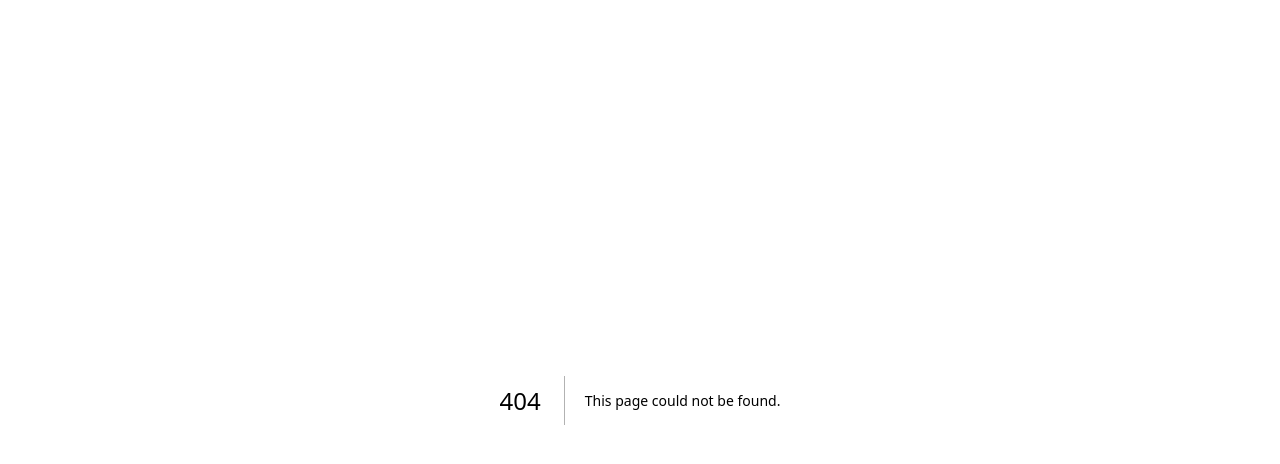
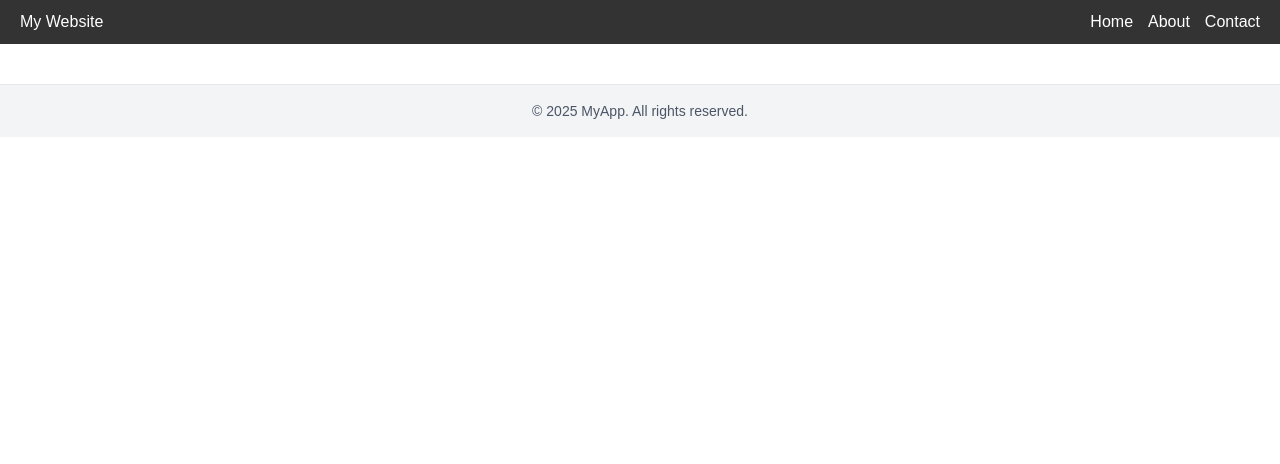
Before and after one commit to paiameya/nextjs-ts, a Next.js app: page /header in a window 1280 px wide. Before the commit this address had no page. Shown: the top 464 px of the page. Built offline with nearby package versions, Linux system fonts and the light colour scheme.

Commit message:
first commit

```diff
--- a/app/footer/page.tsx
+++ /dev/null
@@ -1,14 +0,0 @@
-export default function Footer() {
-  return (
-    <footer className="bg-gray-800 text-white py-6 mt-10">
-      <div className="max-w-6xl mx-auto px-4 flex flex-col md:flex-row justify-between items-center">
-        <p className="text-sm">&copy; {new Date().getFullYear()} My Website. All rights reserved.</p>
-        {/* <nav className="flex space-x-4 mt-4 md:mt-0">
-          <a href="/" className="hover:underline">Home</a>
-          <a href="/about" className="hover:underline">About</a>
-          <a href="/contact" className="hover:underline">Contact</a>
-        </nav> */}
-      </div>
-    </footer>
-  );
-}
--- /dev/null
+++ b/app/header/Footer.tsx
@@ -0,0 +1,11 @@
+const footer = () => {
+  return (
+    <footer className="bg-gray-100 text-center py-4 mt-10 border-t border-gray-200">
+      <p className="text-sm text-gray-600">
+        &copy; {new Date().getFullYear()} MyApp. All rights reserved.
+      </p>
+    </footer>
+  );
+};
+
+export default footer;
--- /dev/null
+++ b/app/header/page.tsx
@@ -0,0 +1,39 @@
+import Footer from "./Footer";
+
+export default function HeaderPage() {
+  return (
+    <div>
+      <header style={styles.header}>
+        <h1 style={styles.logo}>My Website</h1>
+        <nav style={styles.nav}>
+          <a href="/" style={styles.link}>Home</a>
+          <a href="/about" style={styles.link}>About</a>
+          <a href="/contact" style={styles.link}>Contact</a>
+        </nav>
+      </header>
+      <Footer/>
+    </div>
+  );
+}
+
+const styles = {
+  header: {
+    display: 'flex',
+    justifyContent: 'space-between',
+    alignItems: 'center',
+    backgroundColor: '#333',
+    padding: '10px 20px',
+    color: '#fff',
+  },
+  logo: {
+    margin: 0,
+  },
+  nav: {
+    display: 'flex',
+    gap: '15px',
+  },
+  link: {
+    color: '#fff',
+    textDecoration: 'none',
+  }
+};
```
Also changed, not shown: app/header/header.tsx (added).
